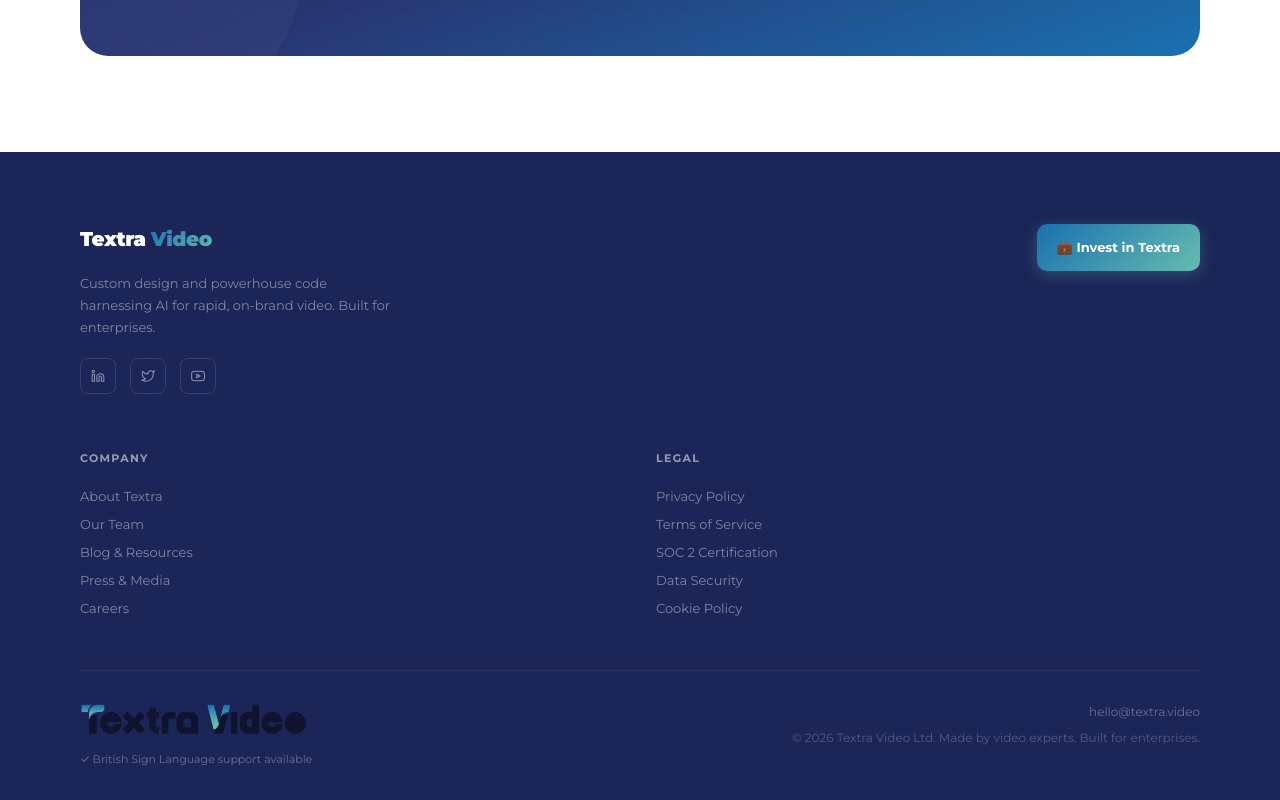
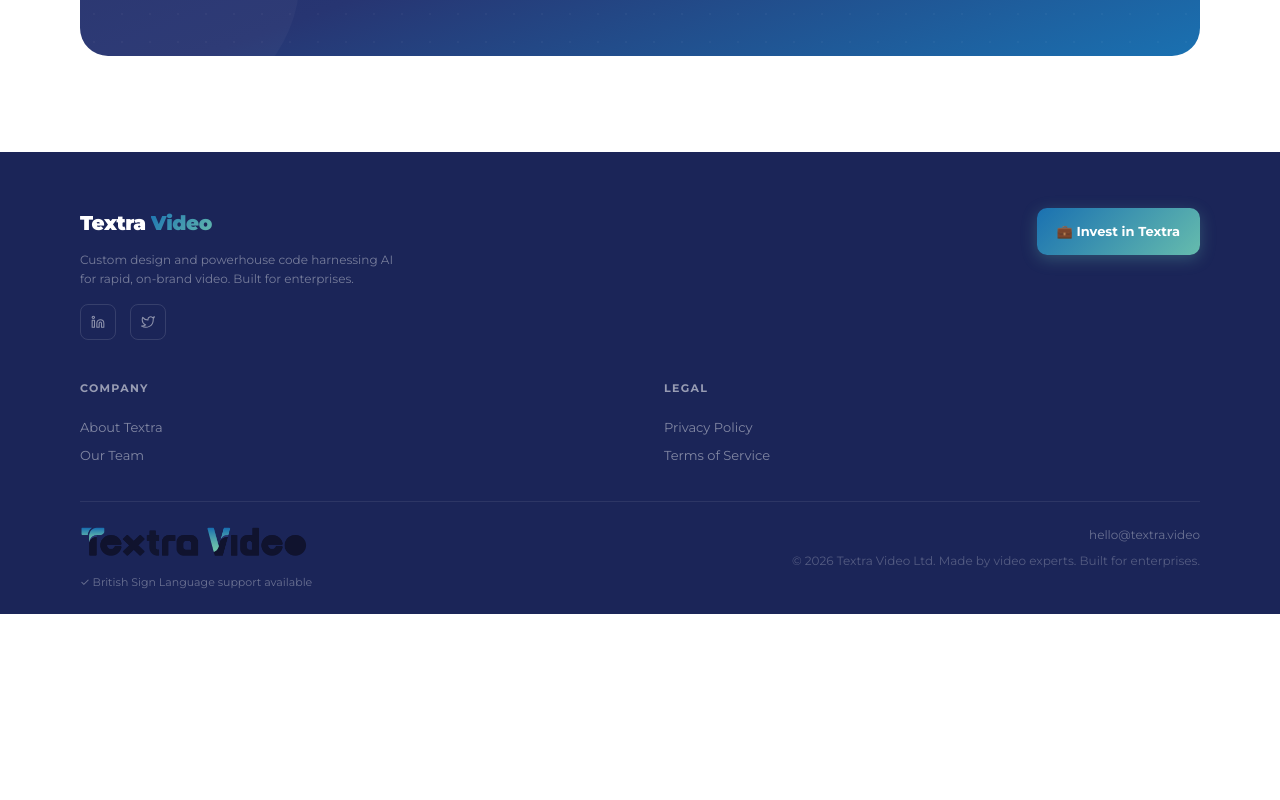
Before and after one commit to rajvalley-textra/textra-video, a Next.js app: page / in a window 1280 px wide. Shown: the part 6944-7744 px from the top of the page. After the commit the page ends 7558 px from the top, so only its background shows below. Built offline with nearby package versions, Linux system fonts and the light colour scheme.

Commit message:
Clean up footer: remove content links, update social links, reduce height

```diff
--- a/components/FooterSection.tsx
+++ b/components/FooterSection.tsx
@@ -9,40 +9,41 @@ export default function FooterSection() {
   const cols = [
     {
       title: 'Company',
-      links: ['About Textra', 'Our Team', 'Blog & Resources', 'Press & Media', 'Careers'],
+      links: ['About Textra', 'Our Team'],
     },
     {
       title: 'Legal',
-      links: ['Privacy Policy', 'Terms of Service', 'SOC 2 Certification', 'Data Security', 'Cookie Policy'],
+      links: ['Privacy Policy', 'Terms of Service'],
     },
   ];
 
   const linkStyle = { fontSize: 13, color: 'rgba(255,255,255,0.45)', textDecoration: 'none' as const, lineHeight: '28px', display: 'block' as const, transition: 'color 150ms', fontWeight: 400 };
 
   return (
-    <footer id="about" style={{ background: '#1b2558', paddingTop: 72, paddingBottom: 0 }}>
+    <footer id="about" style={{ background: '#1b2558', paddingTop: 56, paddingBottom: 0 }}>
       <div style={{ ...WRAP }}>
         {/* Top row: logo + main content */}
-        <div style={{ display: 'flex', justifyContent: 'space-between', alignItems: 'flex-start', gap: 48, marginBottom: 56, flexWrap: 'wrap' }}>
+        <div style={{ display: 'flex', justifyContent: 'space-between', alignItems: 'flex-start', gap: 48, marginBottom: 40, flexWrap: 'wrap' }}>
           {/* Logo & Social */}
           <div style={{ maxWidth: 320 }}>
-            <div style={{ display: 'flex', alignItems: 'center', gap: 0, marginBottom: 18 }}>
+            <div style={{ display: 'flex', alignItems: 'center', gap: 0, marginBottom: 12 }}>
               <span style={{ fontFamily: 'Montserrat, sans-serif', fontWeight: 900, fontSize: 20, color: '#fff', letterSpacing: '-0.02em' }}>Textra</span>
               <span style={{ fontFamily: 'Montserrat, sans-serif', fontWeight: 900, fontSize: 20, letterSpacing: '-0.02em', background: grad, WebkitBackgroundClip: 'text', WebkitTextFillColor: 'transparent', backgroundClip: 'text', marginLeft: 5 }}>Video</span>
             </div>
-            <p style={{ fontSize: 13, color: 'rgba(255,255,255,0.45)', lineHeight: 1.7, margin: '0 0 20px 0' }}>
+            <p style={{ fontSize: 12, color: 'rgba(255,255,255,0.4)', lineHeight: 1.6, margin: '0 0 16px 0' }}>
               Custom design and powerhouse code harnessing AI for rapid, on-brand video. Built for enterprises.
             </p>
             <div style={{ display: 'flex', gap: 14 }}>
               {/* Social icons */}
               {[
-                { label: 'LinkedIn', path: 'M16 8a6 6 0 016 6v7h-4v-7a2 2 0 00-2-2 2 2 0 00-2 2v7h-4v-7a6 6 0 016-6zM2 9h4v12H2z M4 6a2 2 0 100-4 2 2 0 000 4z' },
-                { label: 'Twitter', path: 'M23 3a10.9 10.9 0 01-3.14 1.53 4.48 4.48 0 00-7.86 3v1A10.66 10.66 0 013 4s-4 9 5 13a11.64 11.64 0 01-7 2c9 5 20 0 20-11.5a4.5 4.5 0 00-.08-.83A7.72 7.72 0 0023 3z' },
-                { label: 'YouTube', path: 'M22.54 6.42a2.78 2.78 0 00-1.95-1.96C18.88 4 12 4 12 4s-6.88 0-8.59.46a2.78 2.78 0 00-1.95 1.96A29 29 0 001 12a29 29 0 00.46 5.58A2.78 2.78 0 003.41 19.54C5.12 20 12 20 12 20s6.88 0 8.59-.46a2.78 2.78 0 001.95-1.96A29 29 0 0023 12a29 29 0 00-.46-5.58zM9.75 15.02V8.98L15.5 12l-5.75 3.02z' },
+                { label: 'LinkedIn', href: 'https://www.linkedin.com/company/textra-video', path: 'M16 8a6 6 0 016 6v7h-4v-7a2 2 0 00-2-2 2 2 0 00-2 2v7h-4v-7a6 6 0 016-6zM2 9h4v12H2z M4 6a2 2 0 100-4 2 2 0 000 4z' },
+                { label: 'Vimeo', href: 'https://vimeo.com/showcase/11919627?share=copy', path: 'M23 3a10.9 10.9 0 01-3.14 1.53 4.48 4.48 0 00-7.86 3v1A10.66 10.66 0 013 4s-4 9 5 13a11.64 11.64 0 01-7 2c9 5 20 0 20-11.5a4.5 4.5 0 00-.08-.83A7.72 7.72 0 0023 3z' },
               ].map((s) => (
                 <a
                   key={s.label}
-                  href="#"
+                  href={s.href}
+                  target="_blank"
+                  rel="noopener noreferrer"
                   aria-label={s.label}
                   style={{ width: 36, height: 36, borderRadius: 8, border: '1px solid rgba(255,255,255,0.12)', display: 'flex', alignItems: 'center', justifyContent: 'center', transition: 'border-color 150ms, background 150ms' }}
                   onMouseEnter={(e) => { e.currentTarget.style.borderColor = 'rgba(255,255,255,0.3)'; e.currentTarget.style.background = 'rgba(255,255,255,0.06)'; }}
@@ -68,7 +69,7 @@ export default function FooterSection() {
         </div>
 
         {/* Link columns */}
-        <div style={{ display: 'grid', gridTemplateColumns: 'repeat(2, 1fr)', gap: 32, paddingBottom: 48, borderBottom: '1px solid rgba(255,255,255,0.08)' }}>
+        <div style={{ display: 'grid', gridTemplateColumns: 'repeat(2, 1fr)', gap: 48, paddingBottom: 32, borderBottom: '1px solid rgba(255,255,255,0.08)' }}>
           {cols.map((col) => (
             <div key={col.title}>
               <div style={{ fontSize: 11, fontWeight: 700, letterSpacing: '0.12em', textTransform: 'uppercase', color: 'rgba(255,255,255,0.55)', marginBottom: 16 }}>{col.title}</div>
@@ -87,7 +88,7 @@ export default function FooterSection() {
         </div>
 
         {/* Bottom: logo + copyright */}
-        <div style={{ padding: '32px 0', display: 'flex', justifyContent: 'space-between', alignItems: 'flex-start', flexWrap: 'wrap', gap: 32 }}>
+        <div style={{ padding: '24px 0', display: 'flex', justifyContent: 'space-between', alignItems: 'flex-start', flexWrap: 'wrap', gap: 32 }}>
           {/* Bottom left: logo + BSL */}
           <div style={{ display: 'flex', flexDirection: 'column', gap: 16 }}>
             <div style={{ display: 'flex', alignItems: 'center', gap: 0 }}>
```
